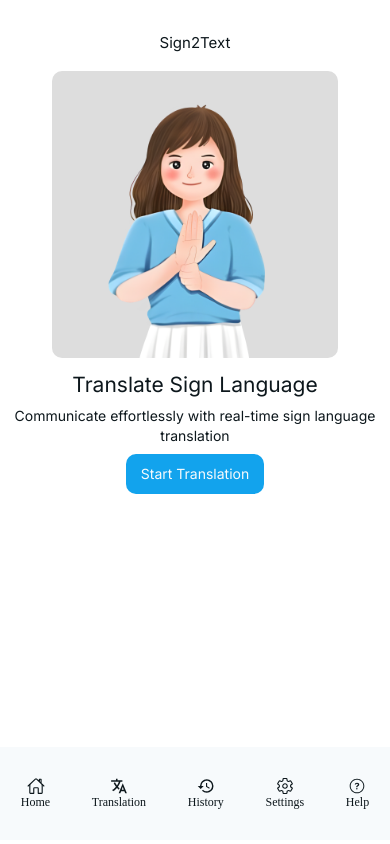
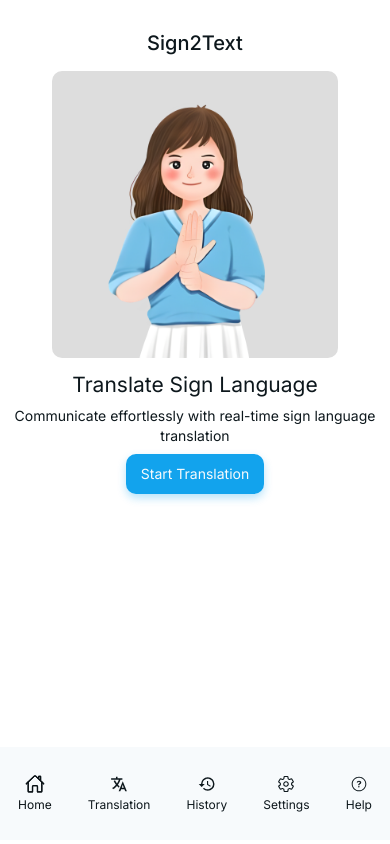
Before and after one commit to Not-Secret-Dev/Sign2Text, a React (Vite) app: page / in a window 390 px wide. Built offline with nearby package versions, Linux system fonts and the light colour scheme.

Commit message:
Navbar optimization and responsiveness fixes

```diff
--- a/src/Components/Global/Navbar/Navbar.jsx
+++ b/src/Components/Global/Navbar/Navbar.jsx
@@ -1,10 +1,11 @@
 import styled from "styled-components";
-import { Link } from "react-router-dom";
+import { Link, useLocation } from "react-router-dom";
 import { IoHomeOutline } from "react-icons/io5";
 import { IoLanguageSharp } from "react-icons/io5";
 import { MdHistory } from "react-icons/md";
 import { IoSettingsOutline } from "react-icons/io5";
 import { IoIosHelpCircleOutline } from "react-icons/io";
+import { useState } from "react";
 
 const MainContainer = styled.nav`
   height: 11vh;
@@ -12,6 +13,7 @@ const MainContainer = styled.nav`
   align-items: center;
   justify-content: center;
   background-color: #f7fafc;
+  font-family: var(--inter);
 `;
 
 const Navlinks = styled.div`
@@ -20,46 +22,60 @@ const Navlinks = styled.div`
   display: flex;
   align-items: center;
   justify-content: space-around;
+`;
 
-  a {
+const NavLink = styled(Link)`
   display: flex;
   flex-direction: column;
   align-items: center;
   text-decoration: none;
-    color: #0d171c;
+  color: ${(props) => (props.$isActive ? "#0a1216" : "#0d171c")};
   font-size: 12px;
-  }
+  transition: all 0.2s ease;
+`;
 
-  .icon {
+const IconWrapper = styled.div`
   font-size: 18px;
-    font-weight: bolder;
-  }
+  transition: all 0.2s ease;
+  filter: ${(props) =>
+    props.$isActive ? "drop-shadow(0.5px 0.5px 0px currentColor)" : "none"};
+  transform: ${(props) => (props.$isActive ? "scale(1.1)" : "scale(1)")};
+  color: ${(props) => (props.$isActive ? "#0a1216" : "#0d171c")};
 `;
 
 const Navbar = () => {
+  const location = useLocation();
+  const [activeIcon, setActiveIcon] = useState(location.pathname);
+
+  const navItems = [
+    { path: "/", icon: IoHomeOutline, label: "Home" },
+    { path: "/translation", icon: IoLanguageSharp, label: "Translation" },
+    { path: "/history", icon: MdHistory, label: "History" },
+    { path: "/setting", icon: IoSettingsOutline, label: "Settings" },
+    { path: "/help", icon: IoIosHelpCircleOutline, label: "Help" },
+  ];
+
   return (
     <MainContainer>
       <Navlinks>
-        <Link to="/">
-          <IoHomeOutline className="icon" />
-          Home
-        </Link>
-        <Link to="/translation">
-          <IoLanguageSharp className="icon" />
-          Translation
-        </Link>
-        <Link to="/history">
-          <MdHistory className="icon" />
-          History
-        </Link>
-        <Link to="/setting">
-          <IoSettingsOutline className="icon" />
-          Settings
-        </Link>
-        <Link to="/help">
-          <IoIosHelpCircleOutline className="icon" />
-          Help
-        </Link>
+        {navItems.map((item) => {
+          const IconComponent = item.icon;
+          const isActive = activeIcon === item.path;
+
+          return (
+            <NavLink
+              key={item.path}
+              to={item.path}
+              $isActive={isActive}
+              onClick={() => setActiveIcon(item.path)}
+            >
+              <IconWrapper $isActive={isActive}>
+                <IconComponent />
+              </IconWrapper>
+              {item.label}
+            </NavLink>
+          );
+        })}
       </Navlinks>
     </MainContainer>
   );
--- a/src/Components/Pages/Home/Home.jsx
+++ b/src/Components/Pages/Home/Home.jsx
@@ -85,49 +85,49 @@ const Header = styled.p`
   text-align: center;
   font-size: 18px;
   line-height: 23px;
-  font-weight: 400;
+  font-weight: 500;
   color: #0d171c;
   font-family: var(--inter);
 
   @media (max-width: 810px) {
     margin: 24px auto;
-    font-size: 17px;
+    font-size: 22px;
     line-height: 22px;
   }
 
   @media (max-width: 728px) {
     margin: 22px auto;
-    font-size: 16px;
+    font-size: 18px;
     line-height: 21px;
   }
 
   @media (max-width: 412px) {
     margin: 20px auto;
-    font-size: 18px;
+    font-size: 20px;
     line-height: 21px;
   }
 
   @media (max-width: 390px) {
     margin: 18px auto;
-    font-size: 15px;
+    font-size: 20px;
     line-height: 20px;
   }
 
   @media (max-width: 384px) {
     margin: 17px auto;
-    font-size: 15px;
+    font-size: 19px;
     line-height: 20px;
   }
 
   @media (max-width: 375px) {
     margin: 16px auto;
-    font-size: 15px;
+    font-size: 18px;
     line-height: 20px;
   }
 
   @media (max-width: 360px) {
     margin: 15px auto;
-    font-size: 14px;
+    font-size: 18px;
     line-height: 19px;
   }
 `;
@@ -166,6 +166,22 @@ const Tagline = styled.div`
     border-radius: 10px;
     font-family: var(--inter);
     background-color: #12a3ed;
+    cursor: pointer;
+    transition: all 0.2s ease;
+    transform: translateY(0);
+    box-shadow: 0 4px 8px rgba(18, 163, 237, 0.3);
+
+    &:hover {
+      background-color: #0f8fd0;
+      transform: translateY(-2px);
+      box-shadow: 0 6px 12px rgba(18, 163, 237, 0.4);
+    }
+
+    &:active {
+      transform: translateY(1px);
+      box-shadow: 0 2px 4px rgba(18, 163, 237, 0.2);
+      background-color: #0d7cb9;
+    }
   }
 
   @media (max-width: 810px) {
@@ -188,6 +204,14 @@ const Tagline = styled.div`
       height: 43px;
       font-size: 15px;
       line-height: 22px;
+
+      &:hover {
+        transform: translateY(-1px);
+      }
+
+      &:active {
+        transform: translateY(1px);
+      }
     }
   }
 
@@ -326,7 +350,9 @@ const Tagline = styled.div`
 const Home = () => {
   return (
     <MainContainer>
-      <Header>Sign2Text</Header>
+      <Header>
+        <p>Sign2Text</p>
+      </Header>
       <img src={HomeImg} alt="Home" />
       <Tagline>
         <h1>Translate Sign Language</h1>
```
Lines whose indentation alone changed are shown as unchanged.
